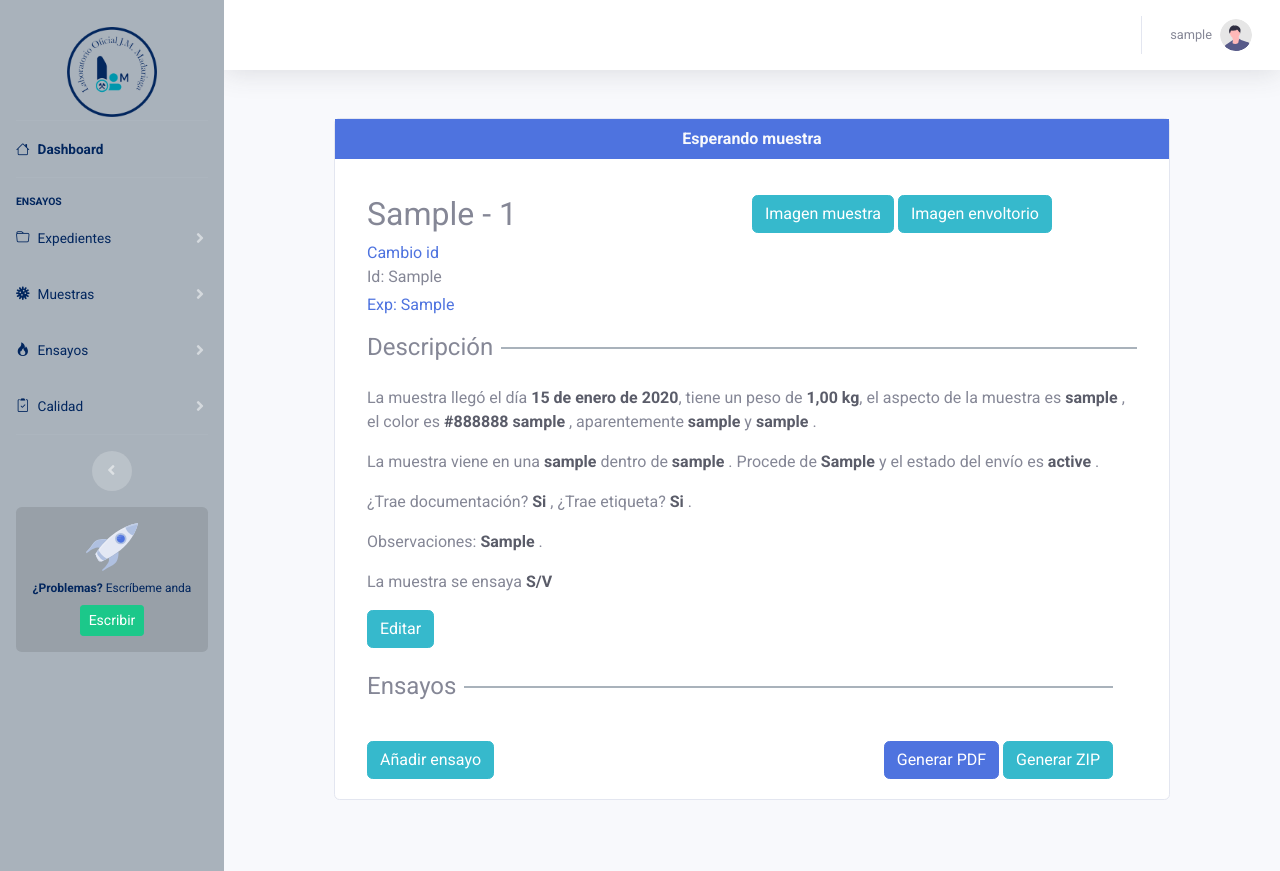
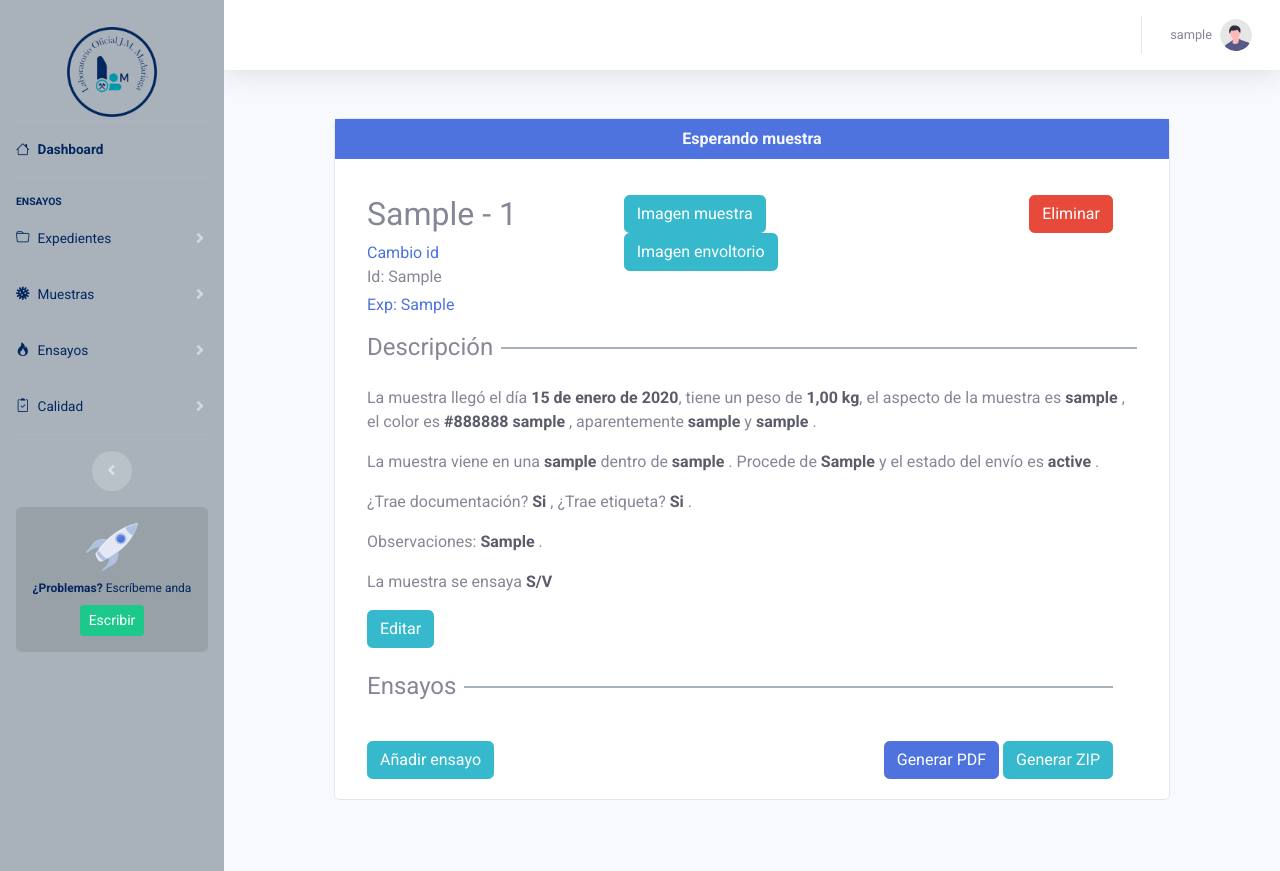
Before and after one commit to sergiobaronsanz/polvosLom, a Django app: page /muestras/ver-muestra/1 in a window 1280 px wide. Shown: the top 871 px of the page. Run offline with Django 4.2, Linux system fonts and the light colour scheme; a user stored in the database is signed in; tables that the repository leaves empty hold one stand-in row (values such as "Sample post"); some libraries are stand-ins or nearby versions.

Commit message:
Permitimos eliminar muestras

```diff
--- a/calidad/templates/equipos/equipos.html
+++ b/calidad/templates/equipos/equipos.html
@@ -70,6 +70,6 @@
     </div>
 </div>
 
-  {%block script%} {%endblock%}
+{%block script%} {%endblock%}
 
 {%endblock%}
--- a/expedientes/urls.py
+++ b/expedientes/urls.py
@@ -19,4 +19,5 @@ urlpatterns = [
 	#Envio Email
     path('expedientes/envioMail', views.envioMail, name="envioMailExpedientes"),
 
+
 ]
--- a/expedientes/views.py
+++ b/expedientes/views.py
@@ -362,7 +362,6 @@ def envioMail(request):
     else:
         return JsonResponse({'error': 'Método no permitido'}, status=405)
 
-
 @login_required
 def eliminarExpediente (request, expediente):
     if request.POST:
--- a/muestras/templates/verMuestra.html
+++ b/muestras/templates/verMuestra.html
@@ -32,14 +32,14 @@
 		    </div>
             <div class="card-body" id="content-verMuestra">
 
-              <div id="identificacion-muestra" class= "row col-12">
-                <div id="nombre-muestra" class= "col-6">
+              <div id="identificacion-muestra" class= "row col-12 d-flex align-items-start justify-content-between">
+                <div id="nombre-muestra" class= "col">
                   <h2> {{muestra.empresa.abreviatura}} - {{muestra.id_muestra}}</h2>
 				  <a href= "{%url 'cambioId' muestra.id %}"> Cambio id </a>
 				  <p class= "mb-1"> Id: {{descripcion.id_fabricante}}</p>
 				  <a href= "{%url 'revisarExpediente' expediente.id %}"> Exp: {{expediente.expediente}} </a>
                 </div>
-                <div id="imagenes" class= "col-6">
+                <div id="imagenes" class= "col">
                   {% if descripcion.imagenMuestra != 'null' and descripcion.imagenMuestra.url|length >= 1 %}
                     <a class= "btn btn btn-info" href="{{descripcion.imagenMuestra.url}}" target="_blank"> Imagen muestra </a>
                   {%endif%}
@@ -48,6 +48,14 @@
                   {%endif%}
 
                 </div>
+
+				<div id="eliminarMuestra" class="col d-flex justify-content-end">
+					<form method="POST" action="{% url 'eliminarMuestra' muestra.id%}" onsubmit="return confirm('¿Seguro que deseas eliminar este equipo?');">
+						{%csrf_token%}
+						<button class= "ml-3 btn btn-danger"type="submit">Eliminar</button>
+					</form>
+				</div>
+
               </div>
 
               <div id="descripcion-muestra" class= "mt-3 col-12">
--- a/muestras/urls.py
+++ b/muestras/urls.py
@@ -17,6 +17,7 @@ urlpatterns = [
 	#CambioIdMuestra
     path('muestra/cambioId/<str:id_muestra>', views.cambiarIdMuestra, name="cambioId"),
 
-
+	#Eliminar muestra
+	path('muestra/borrar-muestra/<str:muestra>', views.eliminarMuestra, name= "eliminarMuestra"),
 
 ]
--- a/muestras/views.py
+++ b/muestras/views.py
@@ -320,3 +320,19 @@ def cambiarIdMuestra(request, id_muestra):
     return render(request, 'cambio.html', {
         'muestra': muestra,
     })
+
+
+@login_required
+def eliminarMuestra (request, muestra):
+    muestra= get_object_or_404(Muestras, id= muestra)
+    expediente= muestra.expediente
+    muestra.delete()
+
+    nMuestras= Muestras.objects.filter(expediente= expediente)
+
+    if nMuestras:
+        return redirect('revisarExpediente', expediente.id)
+
+    else:
+        expediente.delete()
+        return redirect('inicio')
```
Also changed, not shown: expedientes/templates/revisarExpediente.html (+6 -6 lines).
